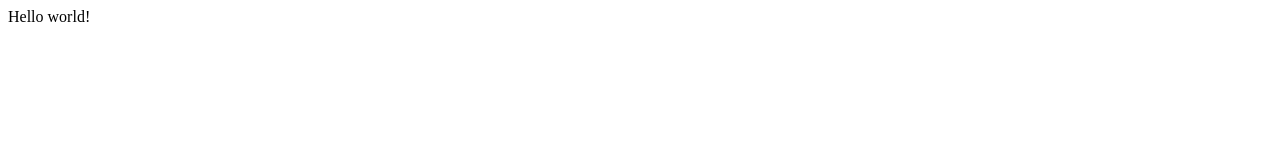
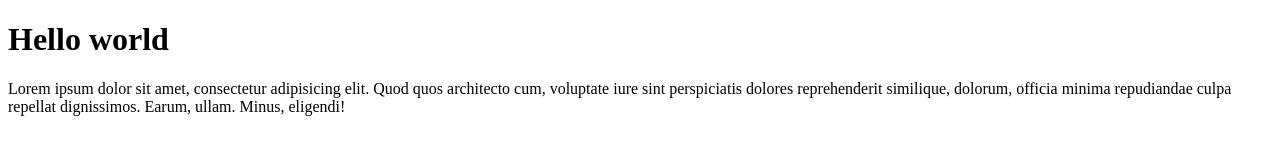
Before and after one commit to Talman95/git-study, a plain HTML site: page index.html in a window 1280 px wide. Drawn offline with Linux system fonts and the light colour scheme.

Commit message:
add description

```diff
--- a/index.html
+++ b/index.html
@@ -8,6 +8,12 @@
   <link rel="icon" type="image/x-icon" href="favicon.ico">
 </head>
 <body>
-  Hello world!
+  <h1>Hello world</h1>
+  <p>
+    Lorem ipsum dolor sit amet, consectetur adipisicing elit.
+    Quod quos architecto cum, voluptate iure sint perspiciatis dolores
+    reprehenderit similique, dolorum, officia minima repudiandae culpa
+    repellat dignissimos. Earum, ullam. Minus, eligendi!
+  </p>
 </body>
 </html>
```
